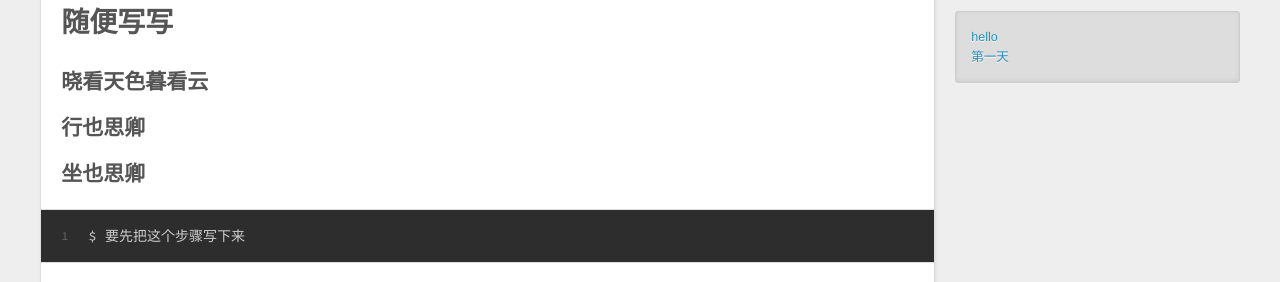
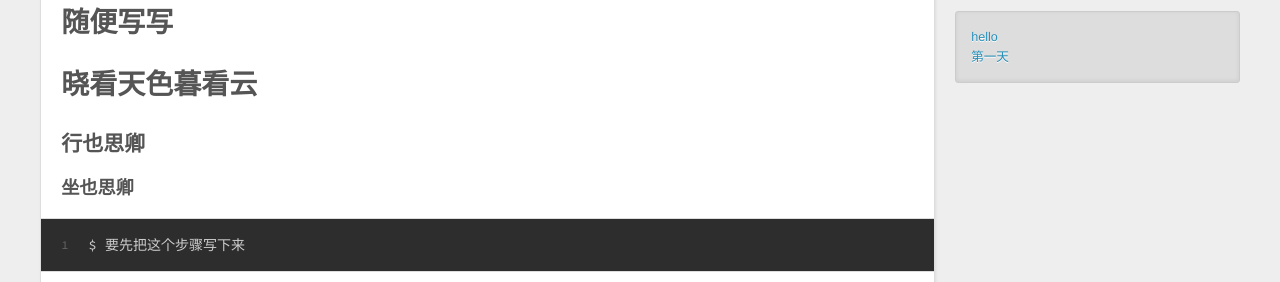
Before and after one commit to Daymale/Daymale.github.io, a plain HTML site: page 2017/02/11/hello-world/index.html in a window 1280 px wide. Shown: the part 498-780 px from the top of the page. Drawn offline with nearby package versions, Linux system fonts and the light colour scheme.

Commit message:
Site updated: 2017-02-11 16:40:31

```diff
--- a/2017/02/11/hello-world/index.html
+++ b/2017/02/11/hello-world/index.html
@@ -25,7 +25,7 @@ More info: Server
 Generate static files1$ hexo generate
 More info: Generating
 Deploy to remote sites1$ hexo de">
-<meta property="og:updated_time" content="2017-02-11T08:36:07.296Z">
+<meta property="og:updated_time" content="2017-02-11T08:40:23.038Z">
 <meta name="twitter:card" content="summary">
 <meta name="twitter:title" content="第一天">
 <meta name="twitter:description" content="折腾了一天，终于搞定了。
@@ -111,7 +111,7 @@ Deploy to remote sites1$ hexo de">
     <div class="article-entry" itemprop="articleBody">
 
         <p>折腾了一天，终于搞定了。</p>
-<h1 id="随便写写"><a href="#随便写写" class="headerlink" title="随便写写"></a>随便写写</h1><h2 id="晓看天色暮看云"><a href="#晓看天色暮看云" class="headerlink" title="晓看天色暮看云"></a>晓看天色暮看云</h2><h2 id="行也思卿"><a href="#行也思卿" class="headerlink" title="行也思卿"></a>行也思卿</h2><h2 id="坐也思卿"><a href="#坐也思卿" class="headerlink" title="坐也思卿"></a>坐也思卿</h2><figure class="highlight bash"><table><tr><td class="gutter"><pre><div class="line">1</div></pre></td><td class="code"><pre><div class="line">$ 要先把这个步骤写下来</div></pre></td></tr></table></figure>
+<h1 id="随便写写"><a href="#随便写写" class="headerlink" title="随便写写"></a>随便写写</h1><h1 id="晓看天色暮看云"><a href="#晓看天色暮看云" class="headerlink" title="晓看天色暮看云"></a>晓看天色暮看云</h1><h2 id="行也思卿"><a href="#行也思卿" class="headerlink" title="行也思卿"></a>行也思卿</h2><h3 id="坐也思卿"><a href="#坐也思卿" class="headerlink" title="坐也思卿"></a>坐也思卿</h3><figure class="highlight bash"><table><tr><td class="gutter"><pre><div class="line">1</div></pre></td><td class="code"><pre><div class="line">$ 要先把这个步骤写下来</div></pre></td></tr></table></figure>
 <p>More info: <a href="https://hexo.io/docs/writing.html" target="_blank" rel="external">Writing</a></p>
 <h3 id="Run-server"><a href="#Run-server" class="headerlink" title="Run server"></a>Run server</h3><figure class="highlight bash"><table><tr><td class="gutter"><pre><div class="line">1</div></pre></td><td class="code"><pre><div class="line">$ hexo server</div></pre></td></tr></table></figure>
 <p>More info: <a href="https://hexo.io/docs/server.html" target="_blank" rel="external">Server</a></p>
```
Also changed, not shown: index.html (+1 -1 lines).
